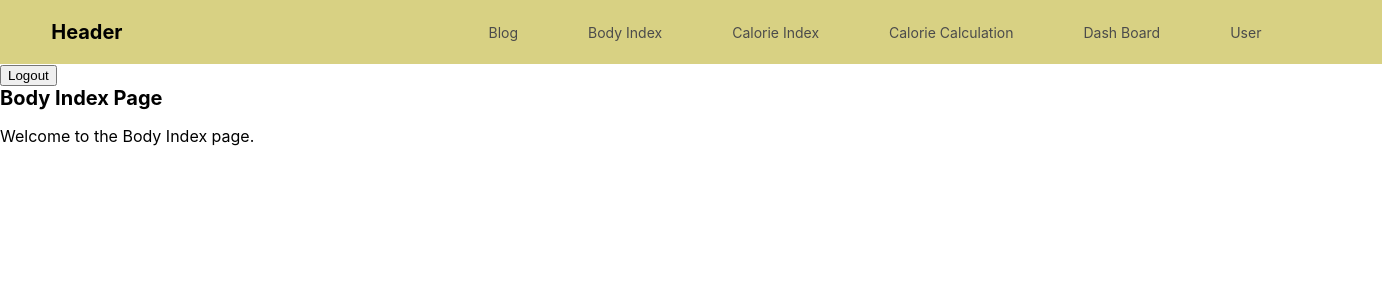
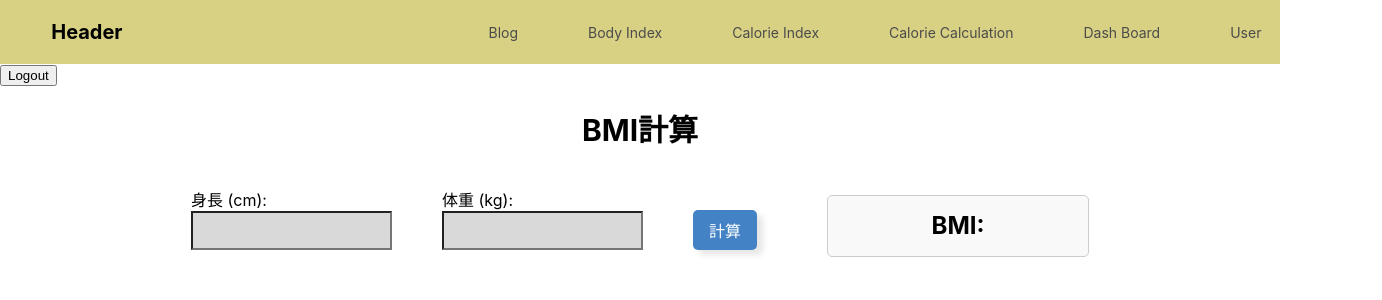
Before and after one commit to ymgsktk/health-app, a React (Create React App) app: page /body-index in a window 1280 px wide. Shown: the top 300 px of the page, 1382 px wide, since content can reach past the window. Built offline with nearby package versions, Linux system fonts and the light colour scheme; sample sign-in values are in the browser's storage; what axios-mock-adapter would draw is missing.

Commit message:
[WIP]Create Body Index page・Modal window not implemented

```diff
--- a/src/API/apidata.ts
+++ b/src/API/apidata-post.ts
@@ -84,3 +84,72 @@ export const fetchPosts = async () => {
     throw new Error('Failed to fetch posts');
   }
 };
+
+const menus = [
+  {
+    id: 1,
+    title: "hamburger steak",
+    description: "juicy steak",
+    imageUrl: "https://vietnam-sketch.com/wp-content/uploads/2023/02/thumbnail-90948.png",
+    calorie: 350,
+    protein: 26,
+  },
+  {
+    id: 2,
+    title: "Salad",
+    description: "fresh salad",
+    imageUrl: "https://www.m-portugal.jp/global-image/units/img/6880-1-20160203153512_b56b19fa0389ee.jpg",
+    calorie: 50,
+    protein: 16,
+  },
+  {
+    id: 3,
+    title: "Chicken Breast",
+    description: "high protein",
+    imageUrl: "https://vietmaru.com/wp-content/uploads/2020/01/DSC00793.jpg",
+    calorie: 200,
+    protein: 31,
+  },
+  {
+    id: 4,
+    title: "Pasta",
+    description: "yummy pasta",
+    imageUrl: "https://s3-ap-northeast-1.amazonaws.com/concerto-prod/images/209/thumb_480.jpg?1615084506",
+    calorie: 150,
+    protein: 8,
+  },
+  {
+    id: 5,
+    title: "Spring roll",
+    description: "healthy cuisine",
+    imageUrl: "https://www.meiji.co.jp/meiji-shokuiku/worldculture/images/recipe/pic_vietnam2.jpg",
+    calorie: 50,
+    protein: 16,
+  },
+]
+
+export const fetchrecommend = async (bmi: number) => {
+  try {
+    const response = await api.post('/recommend', { bmi });
+    return response.data;
+    } catch (error) {
+      throw new Error('Menu cannot find');
+    }
+};
+
+mock.onPost('/recommend').reply((config) => {
+  try {
+  const { bmi } = JSON.parse(config.data);
+  let filteredMenus = [];
+  if (bmi < 18.5) {
+    filteredMenus = menus.filter(menu => menu.calorie >= 300);
+  } else if (bmi >= 18.5 && bmi < 25) {
+    filteredMenus =  menus.filter(menu => menu.calorie >= 200 && menu.calorie < 300);
+  } else {
+    filteredMenus =  menus.filter(menu => menu.calorie < 200 && menu.protein >= 15);
+  }
+  return [200, filteredMenus];
+  }catch (error) {
+    throw new Error('Cannot find recommend menus');
+  }
+});
--- a/src/components/header/index.css
+++ b/src/components/header/index.css
@@ -1,3 +1,7 @@
+html, body {
+   overflow-x: hidden;
+}
+
 .header {
     width: 100%;
     padding: 20px 4% 20px;
--- a/src/pages/blog/blog.css
+++ b/src/pages/blog/blog.css
@@ -6,7 +6,7 @@
   .posts-wrapper {
     display: flex;
     flex-wrap: wrap; /* Enable wrapping of posts to new lines if needed */
-    gap: 20px; /* Optional: Add space between posts */
+    gap: 0px;
   }
   .post-container{
     max-width: 500px;
@@ -173,5 +173,5 @@
 /* メインコンテンツ */
 .main-content {
   flex: 1; /* 残りの幅を占める */
-  padding: 20px; /* パディングを設定 */
+  padding: 0px; /* パディングを設定 */
 }
--- a/src/pages/blog/blog.tsx
+++ b/src/pages/blog/blog.tsx
@@ -1,5 +1,5 @@
 import React, { useEffect, useState } from 'react';
-import { fetchPosts } from '../../API/apidata';
+import { fetchPosts } from '../../API/apidata-post';
 import { useDispatch, useSelector } from 'react-redux';
 import './blog.css';
 import MainLayout from "../mainlayout";
--- a/src/pages/body-index/body-index.css
+++ b/src/pages/body-index/body-index.css
@@ -0,0 +1,149 @@
+input[type="number"]::-webkit-inner-spin-button,
+input[type="number"]::-webkit-outer-spin-button {
+  -webkit-appearance: none;
+  margin: 0;
+}
+
+.BMI-title{
+    display: flex;
+    justify-content: center;
+    font-size: 30px;
+    margin-bottom: 30px;
+}
+
+input{
+    margin-top: 0px;
+    background-color: hsl(0, 0%, 85%);
+    padding: 10px 10px 10px 10px;
+}
+
+input:focus {
+    outline: none;
+    border-color: #007bff;
+}
+
+.main-content {
+    display: flex;
+    position: relative;
+    flex-direction: column;
+    padding: 20px;
+  }
+
+.input-fields{
+    display: flex;
+    justify-content: center;
+    align-items: center;
+    flex-direction: row;
+}
+
+.height-con{
+    display: flex;
+    flex-direction: column;
+    margin-right: 50px ;
+}
+
+.weight-con{
+    display: flex;
+    flex-direction: column;
+    margin-right: 50px ;
+}
+
+.cal-button {
+    padding: 8px 16px;
+    margin-top: 23px;
+    margin-bottom: 0px;
+    margin-right: 20px;
+    background-color: #4382c5;
+    color: white;
+    border: none;
+    border-radius: 5px;
+    cursor: pointer;
+    font-size: 16px;
+    box-shadow: 6px 5px 6px rgba(0, 0, 0, 0.1);
+    transition: box-shadow 0.3s ease;
+  }
+
+  .cal-button:hover {
+    background-color: #36689d; /* ホバー時の色を変更 */
+  }
+
+  .bmi-result-box {
+    width: 250px;
+    height: 50px;
+    margin-top: 15px;
+    margin-left: 50px;
+    padding: 5px;
+    background-color: #f9f9f9;
+    border: 1px solid #ccc;
+    border-radius: 5px;
+    text-align: center;
+  }
+  .BMI{
+    margin-top: 10px;
+  }
+
+  .error-message{
+    margin-top: -5px;
+    margin-left: 28%;
+    color: red;
+  }
+
+/*以下はおすすめメニューに関するcss*/
+
+.recommend-title{
+    display: flex;
+    justify-content: center;
+    margin-top: 70px;
+    font-size: 25px;
+}
+
+.recommend-menus{
+    display: flex;
+    flex-direction: column;
+    align-items: center;
+}
+
+.menu {
+    display: flex;
+    position: relative;
+    border: 2px solid #9d9d9d;
+    background-color: rgb(255, 255, 255);
+    padding: 20px;
+    margin-top: 20px;
+    border-radius: 10px;
+    width: 80%;
+    max-width: 80%;
+    max-height: 200px;
+    overflow: auto;
+    box-shadow: 0 8px 8px rgba(118, 118, 118, 0.2);
+}
+
+.recommend-img {
+    margin: 10px 10px 10px 10px;
+    max-width: 300px;
+    height: auto;
+    object-fit: contain;
+    flex-shrink: 0;
+}
+
+.des {
+    text-align: left;
+    font-size: 20px;
+    color: #252525;
+}
+
+.menu-des{
+    color: #c3c3c3;
+}
+
+.detail-button{
+    padding: 10px;
+    background-color: #f56666;
+    color: white;
+    border: none;
+    border-radius: 5px;
+    cursor: pointer;
+    font-size: 17px;
+    box-shadow: 6px 5px 6px rgba(0, 0, 0, 0.1);
+    transition: box-shadow 0.3s ease;
+}
--- a/src/pages/body-index/body-index.tsx
+++ b/src/pages/body-index/body-index.tsx
@@ -1,13 +1,96 @@
 // src/pages/body-index/body-index.tsx
-import React from 'react';
+import  React ,{ useEffect, useState } from 'react';
+import { useDispatch, useSelector } from 'react-redux';
+import { AppState } from '../../store/redux_store';
 import MainLayout from '../mainlayout';
+import { fetchrecommend } from '../../API/apidata-post';
+import { Menu } from '../../interface/post';
+import './body-index.css'
 
 const BodyIndex: React.FC = () => {
+  const dispatch = useDispatch();
+  const { height, weight, bmi, bmicalculated } = useSelector((state: AppState) => state.bmi);
+  const [error, setError] = useState<string | null>(null);
+  const [recommendMenus, setRecommendMenus] = React.useState<Menu[]>([]);
+
+  const handleHeightChange = (e: React.ChangeEvent<HTMLInputElement>) => {
+    dispatch({ type: 'SET_HEIGHT', payload: Number(e.target.value) });
+    setError(null);
+  };
+
+  const handleWeightChange = (e: React.ChangeEvent<HTMLInputElement>) => {
+    dispatch({ type: 'SET_WEIGHT', payload: Number(e.target.value) });
+    setError(null);
+  };
+
+  const handleCalculateBMI = async () => {
+    if (!height || !weight) {
+      setError('身長と体重を入力してください');
+      return;
+    }
+    dispatch({ type: 'CALCULATE_BMI' });
+  };
+  useEffect(() => {
+    const fetchData = async () => {
+      if (bmi !== null) {
+        try {
+          const menus = await fetchrecommend(bmi);
+          setRecommendMenus(menus);
+        } catch (error) {
+          console.error(error);
+        }
+      }
+    };
+
+    fetchData();
+  }, [bmi]);
+
+
   return (
     <MainLayout>
-    <div>
-      <h1>Body Index Page</h1>
-      <p>Welcome to the Body Index page.</p>
+    <div className='main-content'>
+        <h1 className='BMI-title'>BMI計算</h1>
+        <div className='input-fields'>
+            <div className='height-con'>
+                <label htmlFor="height">身長 (cm):</label>
+                <input
+                id="height"
+                type="number"
+                value={height == 0 ? '' : height}
+                onChange={handleHeightChange}
+                />
+            </div>
+            <div className='weight-con'>
+                <label htmlFor="weight">体重 (kg):</label>
+                <input
+                id="weight"
+                type="number"
+                value={weight == 0 ? '' : weight}
+                onChange={handleWeightChange}
+                step="0.1"
+                />
+            </div>
+            <button className='cal-button' onClick={handleCalculateBMI}>計算</button>
+            <div className='bmi-result-box'>
+                <h2 className='BMI'>BMI: {bmi !== null ? bmi.toFixed(2) : ''}</h2>
+            </div>
+        </div>
+        {error && <p className='error-message'>{error}</p>}
+        {bmicalculated && recommendMenus.length > 0 && (
+          <div className='recommend-menus'>
+            <h1 className='recommend-title'>BMIに基づいたおすすめメニュー</h1>
+            {recommendMenus.map((menu) => (
+              <div key={menu.id} className='menu'>
+                <img src={menu.imageUrl} alt={menu.title} className='recommend-img'/>
+                <div className='des'>
+                    <h2>{menu.title}</h2>
+                    <p className='menu-des'>{menu.description}</p>
+                    <button className='detail-button'>詳細</button>
+                </div>
+              </div>
+            ))}
+          </div>
+        )}
     </div>
     </MainLayout>
   );
--- a/src/pages/login/login.tsx
+++ b/src/pages/login/login.tsx
@@ -6,7 +6,7 @@ import Adapter from 'axios-mock-adapter'
 import { useNavigate } from 'react-router-dom';
 import { PATH_URL, USER_INFO_DUM, userInfoDefault } from "../../utils/constant";
 import './login.css';
-import { login } from '../../API/apidata';
+import { login } from '../../API/apidata-post';
 
 const mock = new Adapter(axios);
 
--- a/src/store/redux_action.ts
+++ b/src/store/redux_action.ts
@@ -21,6 +21,13 @@ export interface ModalState {
   content?: any;
 }
 
+export interface BMIState {
+  height: number;
+  weight: number;
+  bmi: number | null;
+  bmicalculated: boolean;
+}
+
 //初期状態
 export const initialPostState: PostsState = {
   posts: [],
@@ -42,13 +49,23 @@ export const initialModalState: ModalState = {
   content: null
 };
 
+export const initialBMIState: BMIState = {
+  height: 0,
+  weight: 0,
+  bmi: null,
+  bmicalculated: false,
+};
+
 //アクション
 export type Action =
   | { type: 'SET_USER_INFO'; payload: { email: string; password: string } }
   | { type: 'SET_TOKEN'; payload: string }
   | { type: 'SET_POSTS'; payload: Post[] }
   | { type: 'TOGGLE_MENU'; payload: keyof MenuState }
-  | { type: 'TOGGLE_MODAL'; payload: boolean };
+  | { type: 'TOGGLE_MODAL'; payload: boolean }
+  | { type: 'SET_HEIGHT'; payload: number }
+  | { type: 'SET_WEIGHT'; payload: number }
+  | { type: 'CALCULATE_BMI'; payload:boolean };
 
 export const toggleModal = (isOpen: boolean, content?: any) => ({
     type: 'TOGGLE_MODAL',
--- a/src/store/redux_reducer.ts
+++ b/src/store/redux_reducer.ts
@@ -2,6 +2,7 @@ import {initialUserState, UserState} from './redux_action';
 import {initialPostState, PostsState} from './redux_action';
 import {initialMenuState, MenuState} from './redux_action';
 import { initialModalState, ModalState } from './redux_action';
+import { initialBMIState, BMIState } from './redux_action';
 import {Action} from './redux_action';
 
 
@@ -45,3 +46,18 @@ export const modalReducer = (state = initialModalState, action: Action): ModalSt
       return state;
   }
 };
+
+export const bmiReducer = (state = initialBMIState, action: Action): BMIState => {
+  switch (action.type) {
+    case 'SET_HEIGHT':
+      return { ...state, height: action.payload };
+    case 'SET_WEIGHT':
+      return { ...state, weight: action.payload };
+    case 'CALCULATE_BMI':
+      const heightInMeters = state.height / 100;
+      const bmi = state.weight / (heightInMeters * heightInMeters);
+      return { ...state, bmi, bmicalculated: true };
+    default:
+      return state;
+  }
+};
--- a/src/store/redux_store.ts
+++ b/src/store/redux_store.ts
@@ -1,13 +1,15 @@
 import { createStore, combineReducers } from 'redux';
 import { } from './redux_action';
-import { postsReducer, userReducer, menuReducer, modalReducer } from './redux_reducer';
+import { postsReducer, userReducer, menuReducer, modalReducer, bmiReducer} from './redux_reducer';
 
 // rootReducerにmenuReducerを追加
 const rootReducer = combineReducers({
   user: userReducer,
   posts: postsReducer,
-  menu: menuReducer,  // ここに追加
-  modal: modalReducer
+  menu: menuReducer,
+  modal: modalReducer,
+  bmi: bmiReducer,
+  bmicalculated: bmiReducer,
 });
 
 export type AppState = ReturnType<typeof rootReducer>;
```
Also changed, not shown: src/interface/post.ts (+9 -0 lines).
